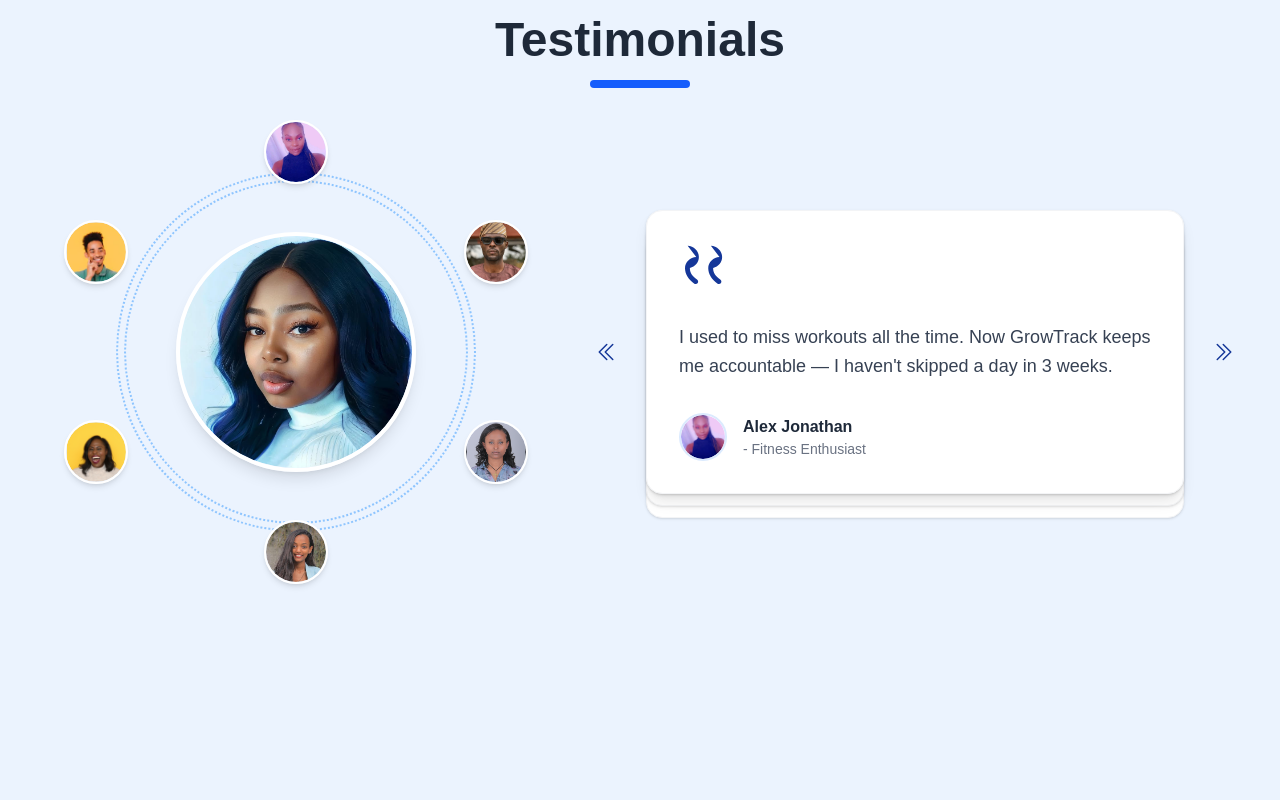
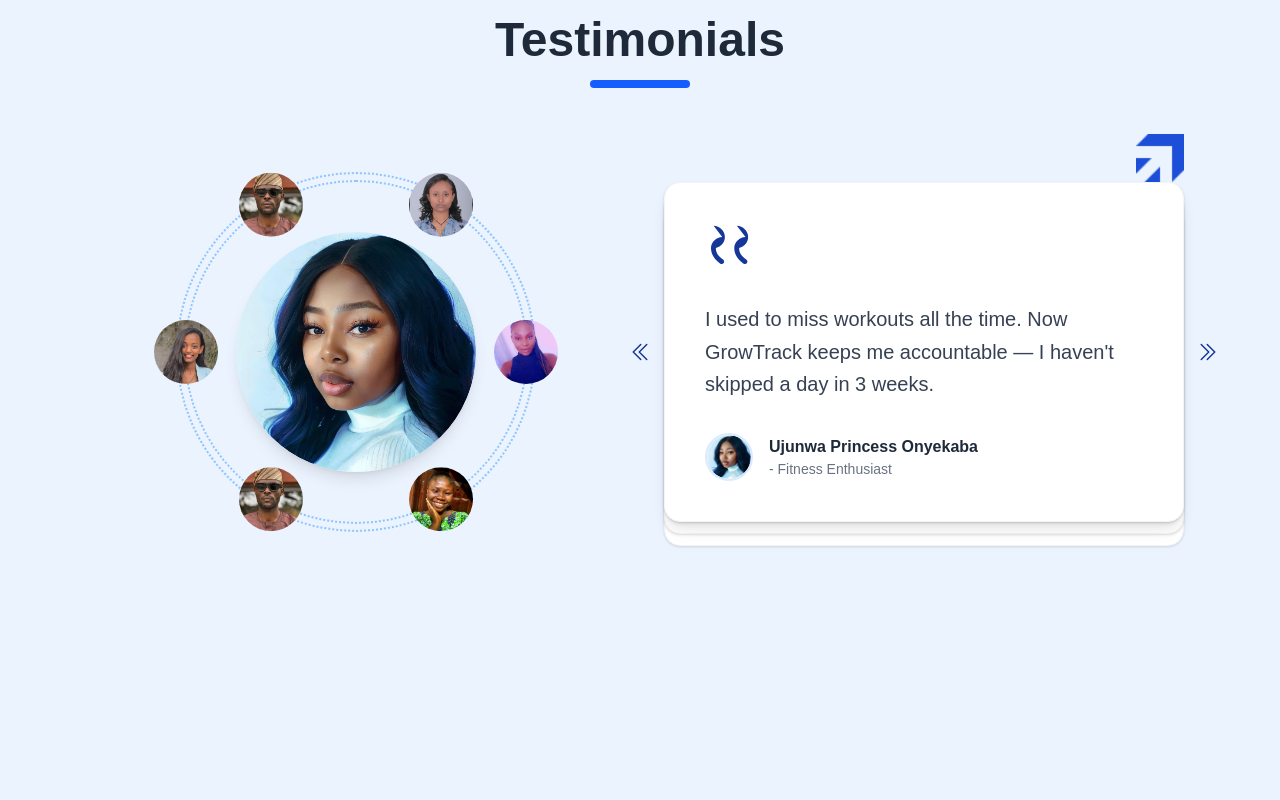
Before and after one commit to betty-19/Grow-Track, a Next.js app: page / in a window 1280 px wide. Shown: the part 880-1680 px from the top of the page. Built offline with nearby package versions, Linux system fonts and the light colour scheme.

Commit message:
over all change

```diff
--- a/components/Testimonials.js
+++ b/components/Testimonials.js
@@ -3,28 +3,27 @@
 import React, { useState } from 'react';
 
 const Testimonials = () => {
-  // Testimonial data array
   const testimonials = [
     {
       id: 1,
       text: "I used to miss workouts all the time. Now GrowTrack keeps me accountable — I haven't skipped a day in 3 weeks.",
-      author: "Alex Jonathan",
+      author: "Ujunwa Princess Onyekaba",
       role: "Fitness Enthusiast",
-      picture: "/mitchellee.jpg"
+      picture: "/Princess.jpg"
     },
     {
       id: 2,
       text: "Balancing classes and work was overwhelming. The reminders keep me consistent, and I finally built a study routine that sticks.",
-      author: "David Hart",
+      author: "Betelhem Sintayehu",
       role: "Student",
-      picture: "/Beti.JPG"
+      picture: "/beti.JPG"
     },
     {
       id: 3,
       text: "I started small — just writing 10 minutes a day. Now, it’s a habit I don’t even think about missing",
-      author: "Anne Noah",
+      author: "Mitchelle M",
       role: "Writer",
-      picture: "/S_photo.jpg"
+      picture: "/mitchellee.jpg"
     }
 
   ];
@@ -41,149 +40,119 @@ const Testimonials = () => {
 
   const getTestimonial = (index) => testimonials[index];
   const currentTestimonial = getTestimonial(currentIndex);
-  const nextTestimonialData = getTestimonial((currentIndex + 1) % testimonials.length);
-  const prevTestimonialData = getTestimonial((currentIndex - 1 + testimonials.length) % testimonials.length);
+  // const nextTestimonialData = getTestimonial((currentIndex + 1) % testimonials.length);
+  // const prevTestimonialData = getTestimonial((currentIndex - 1 + testimonials.length) % testimonials.length);
 
   return (
-    <div className="min-h-screen py-16 px-8 lg:px-16 xl:px-24" style={{ backgroundColor: '#EBF3FE' }}>
+    <div className="min-h-screen py-8 sm:py-12 md:py-16 px-4 sm:px-6 md:px-8 lg:px-16 xl:px-24" style={{ backgroundColor: '#EBF3FE' }}>
       <div className="max-w-7xl mx-auto">
         {/* Title Section */}
-        <div className="text-center mb-16">
-          <h2 className="text-4xl lg:text-5xl font-bold text-gray-800 mb-4">
+        <div className="text-center mb-8 sm:mb-12 md:mb-16">
+          <h2 className="text-2xl sm:text-3xl md:text-4xl lg:text-5xl font-bold text-gray-800 mb-4">
             Testimonials
           </h2>
-          <div className="w-[80px] sm:w-[100px] h-[6px] sm:h-[8px] bg-blue-600 opacity-100 rounded-[8px] mx-auto"></div>
+          <div className="w-[60px] sm:w-[80px] md:w-[100px] h-[4px] sm:h-[6px] md:h-[8px] bg-blue-600 opacity-100 rounded-[8px] mx-auto"></div>
         </div>
+        <div className="grid grid-cols-1 lg:grid-cols-2 gap-6 sm:gap-8 lg:gap-12 items-center justify-around">
+          <div className="relative flex justify-center lg:justify-start mb-6 sm:mb-8 lg:mb-0">
+            <div className="relative w-[280px] h-[280px] sm:w-[320px] sm:h-[320px] md:w-[360px] md:h-[360px] lg:w-[400px] lg:h-[400px] mx-auto">
+              {/* Double dotted circles */}
+              <div className="absolute inset-3 sm:inset-4 lg:inset-5 border-2 border-dotted border-blue-300 rounded-full"></div>
+              <div className="absolute inset-4 sm:inset-5 lg:inset-7 border-2 border-dotted border-blue-300 rounded-full"></div>
 
-        <div className="grid grid-cols-1 lg:grid-cols-2 gap-8 lg:gap-3 items-center justify-around">
-          {/* Left Section - Avatar Display */}
-          <div className="relative flex justify-center lg:justify-start mb-8 lg:mb-0">
-            <div className="relative w-64 h-64 sm:w-80 sm:h-80 lg:w-100 lg:h-100">
-              {/* Central Avatar */}
+              {/* Central image */}
               <div className="absolute top-1/2 left-1/2 transform -translate-x-1/2 -translate-y-1/2 z-10">
-                <div className="w-40 h-40 sm:w-48 sm:h-48 lg:w-60 lg:h-60 rounded-full overflow-hidden border-4 border-white shadow-lg">
+                <div className="w-24 h-24 sm:w-32 sm:h-32 md:w-40 md:h-40 lg:w-48 lg:h-48 xl:w-60 xl:h-60 rounded-full overflow-hidden shadow-lg">
                   <img
                     src="/Princess.jpg"
-                    alt="Central user avatar"
+                    alt="Central user picture"
                     className="w-full h-full object-cover rounded-full"
                   />
                 </div>
               </div>
 
-              {/* Orbiting Avatars */}
-              <div className="absolute inset-0">
-                {/* Double dotted circles connecting the avatars */}
-                <div className="style={{ backgroundColor: '#B9C8F3' }}">
-                <div className="absolute inset-3 sm:inset-4 lg:inset-5 border-2 border-dotted border-blue-300 rounded-full"></div>
-                <div className="absolute inset-4 sm:inset-5 lg:inset-7 border-2 border-dotted border-blue-300 rounded-full"></div>
-                </div>
 
-                <div className="absolute top-0 left-1/2 transform -translate-x-1/2 -translate-y-1/2">
-                  <div className="w-10 h-10 sm:w-12 sm:h-12 lg:w-16 lg:h-16 rounded-full overflow-hidden border-2 border-white shadow-md">
-                    <img
-                      src="/mitchellee.jpg"
-                      alt="testimony-1"
-                      className="w-full h-full object-cover rounded-full"
-                    />
+              <div className="absolute inset-0 flex items-center justify-center">
+
+                <div className="absolute" style={{ transform: "rotate(0deg) translateX(170px)" }}>
+                  <div className="w-12 h-12 lg:w-16 lg:h-16 rounded-full overflow-hidden" style={{ transform: "rotate(0deg)" }}>
+                    <img src="/mitchellee.jpg" alt="avatar-1" className="w-full h-full object-cover" />
                   </div>
                 </div>
 
-                {/* Top Right Avatar */}
-                <div className="absolute top-1/4 right-0 transform translate-x-1/2 -translate-y-1/2">
-                  <div className="w-10 h-10 sm:w-12 sm:h-12 lg:w-16 lg:h-16 rounded-full overflow-hidden border-2 border-white shadow-md">
-                    <img
-                      src="/Tibena.jpg"
-                      alt="testimony-2"
-                      className="w-full h-full object-cover rounded-full"
-                    />
+
+                <div className="absolute" style={{ transform: "rotate(60deg) translateX(170px)" }}>
+                  <div className="w-12 h-12 lg:w-16 lg:h-16 rounded-full overflow-hidden" style={{ transform: "rotate(-60deg)" }}>
+                    <img src="/Paulemi.jpg" alt="avatar-2" className="w-full h-full object-cover" />
                   </div>
                 </div>
 
-                {/* Bottom Right Avatar */}
-                <div className="absolute bottom-1/4 right-0 transform translate-x-1/2 translate-y-1/2">
-                  <div className="w-10 h-10 sm:w-12 sm:h-12 lg:w-16 lg:h-16 rounded-full overflow-hidden border-2 border-white shadow-md">
-                    <img
-                      src="/beti.JPG"
-                      alt="User avatar 3"
-                      className="w-full h-full object-cover rounded-full"
-                    />
+
+                <div className="absolute" style={{ transform: "rotate(120deg) translateX(170px)" }}>
+                  <div className="w-12 h-12 lg:w-16 lg:h-16 rounded-full overflow-hidden" style={{ transform: "rotate(-120deg)" }}>
+                    <img src="/Tibena.jpg" alt="avatar-3" className="w-full h-full object-cover" />
                   </div>
                 </div>
 
-                {/* Bottom Avatar */}
-                <div className="absolute bottom-0 left-1/2 transform -translate-x-1/2 translate-y-1/2">
-                  <div className="w-10 h-10 sm:w-12 sm:h-12 lg:w-16 lg:h-16 rounded-full overflow-hidden border-2 border-white shadow-md">
-                    <img
-                      src="/S_photo.jpg"
-                      alt="User avatar 3"
-                      className="w-full h-full object-cover rounded-full"
-                      id="avatar-image-3"
-                    />
+
+                <div className="absolute" style={{ transform: "rotate(180deg) translateX(170px)" }}>
+                  <div className="w-12 h-12 lg:w-16 lg:h-16 rounded-full overflow-hidden" style={{ transform: "rotate(-180deg)" }}>
+                    <img src="/S_photo.jpg" alt="avatar-4" className="w-full h-full object-cover" />
                   </div>
                 </div>
 
-                {/* Bottom Left Avatar */}
-                <div className="absolute bottom-1/4 left-0 transform -translate-x-1/2 translate-y-1/2">
-                  <div className="w-10 h-10 sm:w-12 sm:h-12 lg:w-16 lg:h-16 rounded-full overflow-hidden border-2 border-white shadow-md">
-                    <img
-                      src="/avatar-image-4.png"
-                      alt="User avatar 4"
-                      className="w-full h-full object-cover rounded-full"
-                    />
+
+                <div className="absolute" style={{ transform: "rotate(240deg) translateX(170px)" }}>
+                  <div className="w-12 h-12 lg:w-16 lg:h-16 rounded-full overflow-hidden" style={{ transform: "rotate(-240deg)" }}>
+                    <img src="/Tibena.jpg" alt="avatar-5" className="w-full h-full object-cover" />
                   </div>
                 </div>
 
-                {/* Top Left Avatar */}
-                <div className="absolute top-1/4 left-0 transform -translate-x-1/2 -translate-y-1/2">
-                  <div className="w-10 h-10 sm:w-12 sm:h-12 lg:w-16 lg:h-16 rounded-full overflow-hidden border-2 border-white shadow-md">
-                    <img
-                      src="/avatar-image-5.png"
-                      alt="User avatar 5"
-                      className="w-full h-full object-cover rounded-full"
-                    />
+
+                <div className="absolute" style={{ transform: "rotate(300deg) translateX(170px)" }}>
+                  <div className="w-12 h-12 lg:w-16 lg:h-16 rounded-full overflow-hidden" style={{ transform: "rotate(-300deg)" }}>
+                    <img src="/beti.JPG" alt="avatar-6" className="w-full h-full object-cover" />
                   </div>
                 </div>
               </div>
             </div>
           </div>
 
-          {/* Right Section - Testimonial Card */}
-          <div className="relative">
-            {/* Navigation Arrows */}
+
+            <div className="relative">
+              <div className="absolute -top-8 sm:-top-12 right-0 z-10">
+                <img
+                  src='/logo.png'
+                  alt='logo'
+                  className="w-8 h-8 sm:w-10 sm:h-10 lg:w-12 lg:h-12"
+                />
+              </div>
              <button
                onClick={prevTestimonial}
-               className="absolute left-0 top-1/2 transform -translate-y-1/2 -translate-x-8 sm:-translate-x-12 lg:-translate-x-16 z-10 w-8 h-8 sm:w-10 sm:h-10 lg:w-12 lg:h-12 flex items-center justify-center text-white transition-colors hover:bg-blue-600 rounded-full"
+               className="absolute left-0 top-1/2 transform -translate-y-1/2 -translate-x-4 sm:-translate-x-8 lg:-translate-x-12 z-10 w-8 h-8 sm:w-10 sm:h-10 lg:w-12 lg:h-12 flex items-center justify-center text-white transition-colors hover:bg-blue-600 rounded-full"
              >
              <svg xmlns="http://www.w3.org/2000/svg" fill="none" viewBox="0 0 24 24" strokeWidth="1.5" stroke="#153799" className="w-4 h-4 sm:w-5 sm:h-5 lg:w-6 lg:h-6">
    <path strokeLinecap="round" strokeLinejoin="round" d="m18.75 4.5-7.5 7.5 7.5 7.5m-6-15L5.25 12l7.5 7.5" />
  </svg>
-
-
-
       </button>
-
        <button
          onClick={nextTestimonial}
-         className="absolute right-0 top-1/2 transform -translate-y-1/2 translate-x-8 sm:translate-x-12 lg:translate-x-16 z-10 w-8 h-8 sm:w-10 sm:h-10 lg:w-12 lg:h-12 flex items-center justify-center text-white transition-colors hover:bg-blue-600 rounded-full"
+         className="absolute right-0 top-1/2 transform -translate-y-1/2 translate-x-4 sm:translate-x-8 lg:translate-x-12 z-10 w-8 h-8 sm:w-10 sm:h-10 lg:w-12 lg:h-12 flex items-center justify-center text-white transition-colors hover:bg-blue-600 rounded-full"
        >
          <svg xmlns="http://www.w3.org/2000/svg" fill="none" viewBox="0 0 24 24" strokeWidth="1.5" stroke="#153799" className="w-4 h-4 sm:w-5 sm:h-5 lg:w-6 lg:h-6">
            <path strokeLinecap="round" strokeLinejoin="round" d="m5.25 4.5 7.5 7.5-7.5 7.5m6-15 7.5 7.5-7.5 7.5" />
          </svg>
        </button>
+            <div className="relative">
 
-            {/* Testimonial Card Stack */}
-            <div className="relative">
-              {/* Background Cards (for layered effect) - Three layers */}
-              {/* Back layer */}
+
               <div className="absolute top-6 left-0 w-full h-full bg-white rounded-2xl shadow-sm border border-gray-100"></div>
-              {/* Middle layer */}
               <div className="absolute top-3 left-0 w-full h-full bg-white rounded-2xl shadow-sm border border-gray-100"></div>
-              {/* Front layer */}
               <div className="absolute top-0 left-0 w-full h-full bg-white rounded-2xl shadow-sm border border-gray-100"></div>
 
-              {/* Main Testimonial Card */}
-              <div className="relative bg-white rounded-2xl p-4 sm:p-6 lg:p-8 shadow-lg border border-gray-100">
-                {/* Quotation Marks */}
+
+              <div className="relative bg-white rounded-2xl p-4 sm:p-6 lg:p-8 xl:p-10 shadow-lg border border-gray-100">
+
                 <svg
                   className="w-12 h-16 text-[#153799] mb-4"
                   fill="currentColor"
@@ -194,14 +163,13 @@ const Testimonials = () => {
                 </svg>
 
 
-                {/* Testimonial Text */}
-                <p className="text-gray-700 text-lg leading-relaxed mb-8">
+
+                <p className="text-gray-700 text-base sm:text-lg lg:text-xl leading-relaxed mb-6 sm:mb-8">
                   {currentTestimonial.text}
                 </p>
 
-                {/* Author Information */}
                 <div className="flex items-center">
-                  <div className="w-12 h-12 rounded-full overflow-hidden border-2 border-blue-100 mr-4">
+                  <div className="w-10 h-10 sm:w-12 sm:h-12 rounded-full overflow-hidden border-2 border-blue-100 mr-3 sm:mr-4">
                     <img
                       src={currentTestimonial.picture}
                       alt={currentTestimonial.author}
@@ -209,8 +177,8 @@ const Testimonials = () => {
                     />
                   </div>
                   <div>
-                    <h4 className="font-bold text-gray-800">{currentTestimonial.author}</h4>
-                    <p className="text-gray-500 text-sm">- {currentTestimonial.role}</p>
+                    <h4 className="font-bold text-gray-800 text-sm sm:text-base">{currentTestimonial.author}</h4>
+                    <p className="text-gray-500 text-xs sm:text-sm">- {currentTestimonial.role}</p>
                   </div>
                 </div>
               </div>
@@ -218,20 +186,6 @@ const Testimonials = () => {
           </div>
         </div>
 
-        {/* Decorative Elements */}
-        <div className="absolute left-0 top-1/2 transform -translate-y-1/2 w-32 h-full opacity-20">
-          <div className="w-full h-full" style={{
-            backgroundImage: 'radial-gradient(circle, #3B82F6 1px, transparent 1px)',
-            backgroundSize: '20px 20px'
-          }}></div>
-        </div>
-
-        <div className="absolute right-0 top-1/2 transform -translate-y-1/2 w-32 h-full opacity-20">
-          <div className="w-full h-full" style={{
-            backgroundImage: 'radial-gradient(circle, #3B82F6 1px, transparent 1px)',
-            backgroundSize: '20px 20px'
-          }}></div>
-        </div>
       </div>
     </div>
   );
```
Also changed, not shown: components/Features.js (+19 -26 lines), public/Paulemi.jpg (added), public/logo.png (added).
